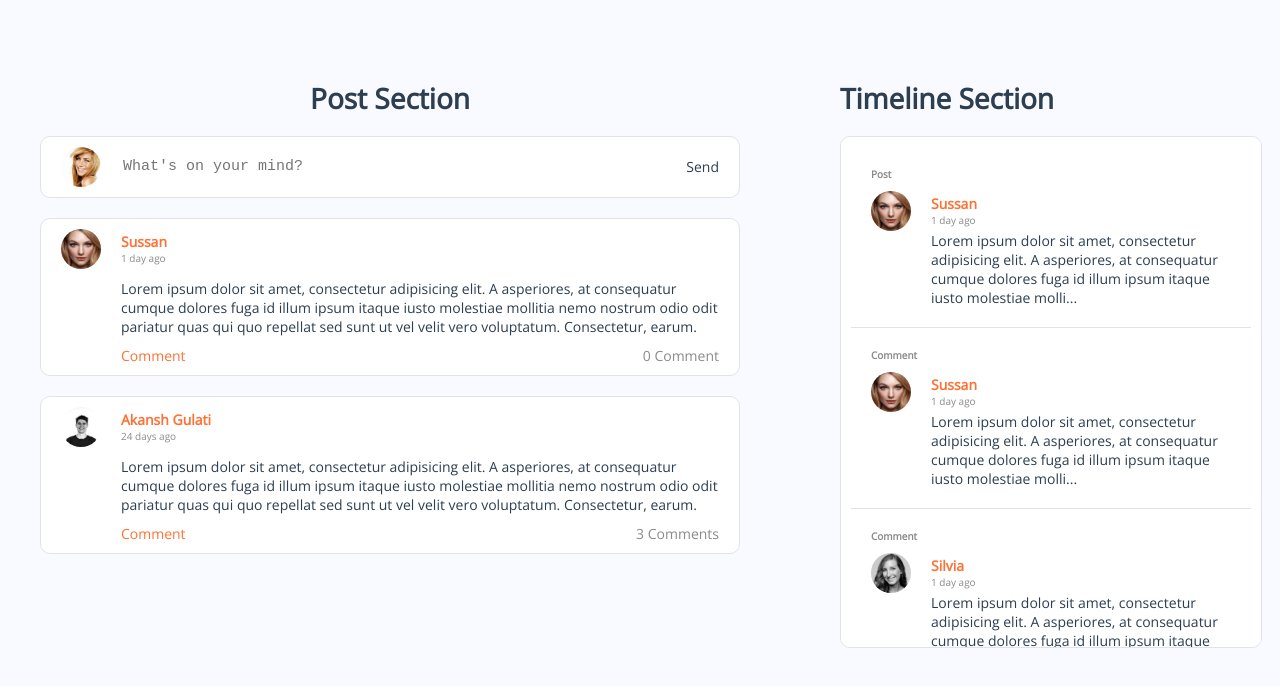
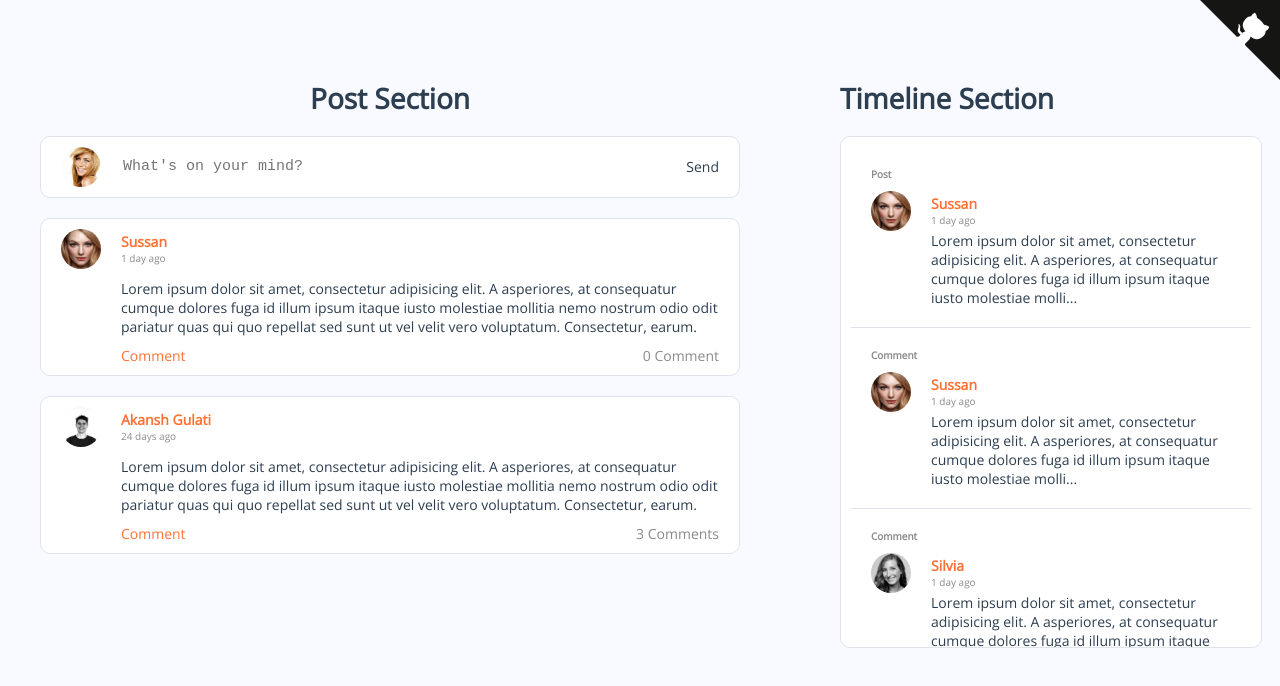
Before and after one commit to akanshgulati/facebook-comment-system, a Vue app: page /#/ in a window 1280 px wide. Shown: the top 686 px of the page. Built offline with nearby package versions, Linux system fonts and the light colour scheme.

Commit message:
feat(GithubRibbon): Add github ribbon

```diff
--- a/src/App.vue
+++ b/src/App.vue
@@ -1,12 +1,18 @@
 <template>
   <div id="app">
+    <GithubRibbon/>
     <router-view/>
   </div>
 </template>
 
 <script>
+import GithubRibbon from './components/GithubRibbon';
+
 export default {
   name: 'App',
+  components: {
+    GithubRibbon,
+  },
 };
 </script>
 
--- a/src/components/ContentBox.vue
+++ b/src/components/ContentBox.vue
@@ -45,7 +45,6 @@
 
 import { GetContents, SetContent, UpdateContent } from '../utils/HttpUtils';
 import { generateId, getPlural } from '../utils/CommonUtils';
-/* import CommentWrapper from '../components/CommentWrapper.vue' */
 
 export default {
   name: 'ContentBox',
--- /dev/null
+++ b/src/components/GithubRibbon.vue
@@ -0,0 +1,66 @@
+<template>
+  <a
+    href="https://github.com/akanshgulati/facebook-comment-system"
+    target="_blank"
+    class="github-corner"
+    aria-label="View source on GitHub"
+  >
+    <svg
+      width="80"
+      height="80"
+      viewBox="0 0 250 250"
+      style="fill:#151513; color:#fff; position: absolute; top: 0; border: 0; right: 0;"
+      aria-hidden="true"
+    >
+      <path d="M0,0 L115,115 L130,115 L142,142 L250,250 L250,0 Z"></path>
+      <!--eslint-disable max-len -->
+      <path
+        d="M128.3,109.0 C113.8,99.7 119.0,89.6 119.0,89.6 C122.0,82.7 120.5,78.6 120.5,78.6 C119.2,72.0 123.4,76.3 123.4,76.3 C127.3,80.9 125.5,87.3 125.5,87.3 C122.9,97.6 130.6,101.9 134.4,103.2"
+        fill="currentColor"
+        style="transform-origin: 130px 106px;"
+        class="octo-arm"
+      ></path>
+      <path
+        d="M115.0,115.0 C114.9,115.1 118.7,116.5 119.8,115.4 L133.7,101.6 C136.9,99.2 139.9,98.4 142.2,98.6 C133.8,88.0 127.5,74.4 143.8,58.0 C148.5,53.4 154.0,51.2 159.7,51.0 C160.3,49.4 163.2,43.6 171.4,40.1 C171.4,40.1 176.1,42.5 178.8,56.2 C183.1,58.6 187.2,61.8 190.9,65.4 C194.5,69.0 197.7,73.2 200.1,77.6 C213.8,80.2 216.3,84.9 216.3,84.9 C212.7,93.1 206.9,96.0 205.4,96.6 C205.1,102.4 203.0,107.8 198.3,112.5 C181.9,128.9 168.3,122.5 157.7,114.1 C157.9,116.9 156.7,120.9 152.7,124.9 L141.0,136.5 C139.8,137.7 141.6,141.9 141.8,141.8 Z"
+        fill="currentColor"
+        class="octo-body"
+      ></path>
+    </svg>
+  </a>
+</template>
+<script>
+export default {};
+</script>
+<style>
+.github-corner {
+  cursor: pointer;
+}
+.github-corner:hover .octo-arm {
+  animation: octocat-wave 560ms ease-in-out;
+}
+
+@keyframes octocat-wave {
+  0%,
+  100% {
+    transform: rotate(0);
+  }
+  20%,
+  60% {
+    transform: rotate(-25deg);
+  }
+  40%,
+  80% {
+    transform: rotate(10deg);
+  }
+}
+
+@media (max-width: 500px) {
+  .github-corner:hover .octo-arm {
+    animation: none;
+  }
+
+  .github-corner .octo-arm {
+    animation: octocat-wave 560ms ease-in-out;
+  }
+}
+</style>
```
Also changed, not shown: src/components/CommentWrapper.vue (deleted, +0 -18 lines), 1 other file (tests, documents, lock files or other folders).
